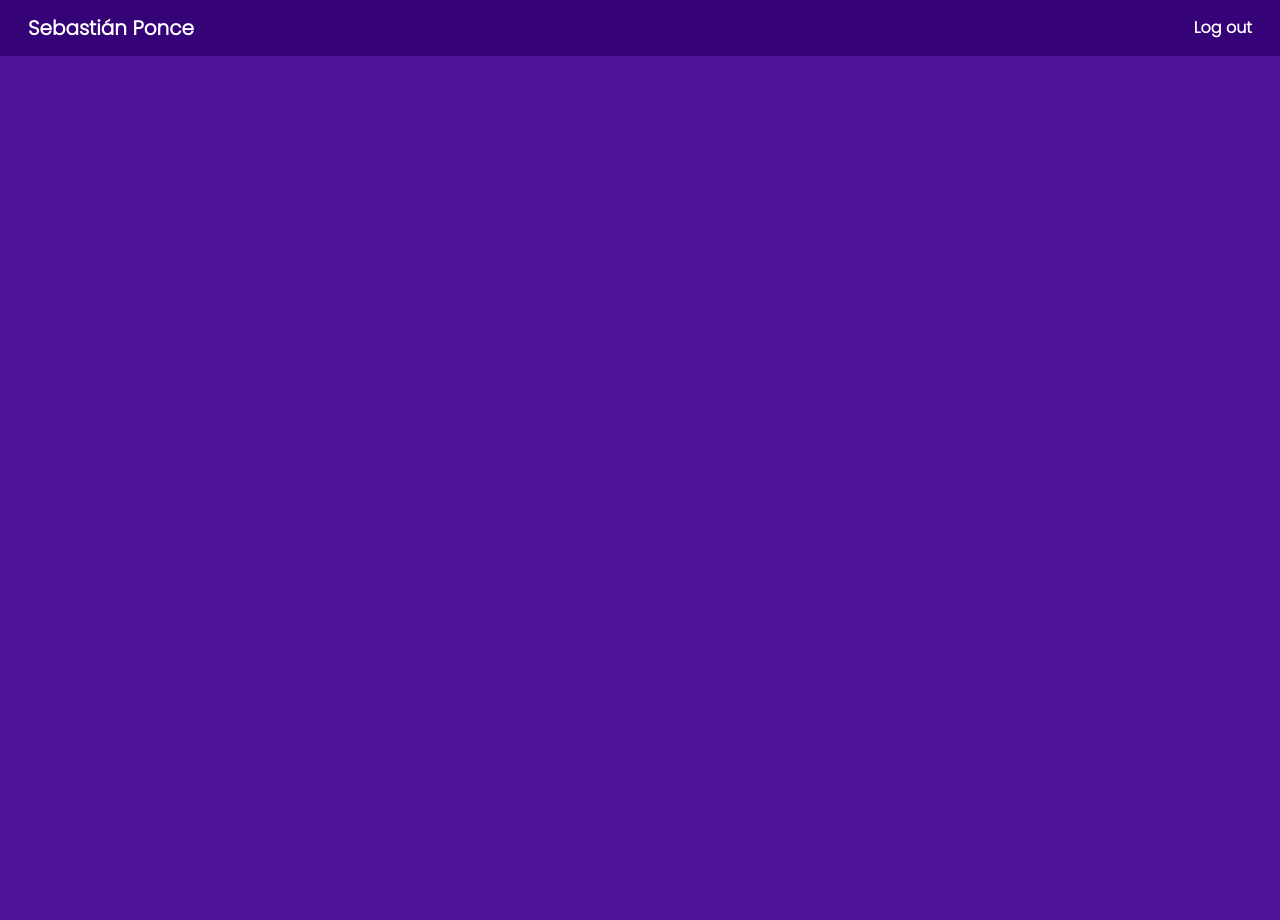
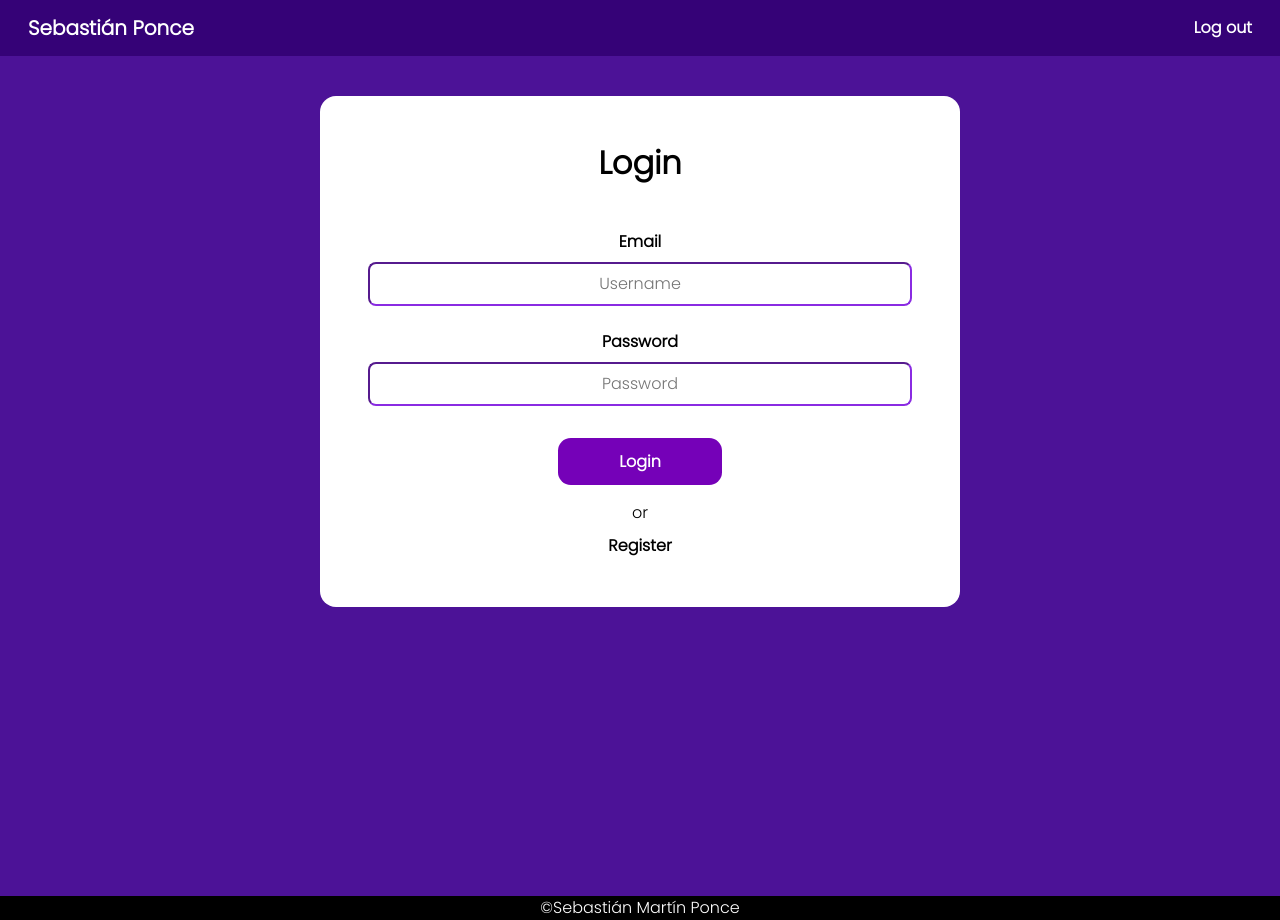
Before and after one commit to sebaponce2/challenge-alkemy-fullstack, a React (Create React App) app: page /login in a window 1280 px wide. Before the commit the page ends 800 px from the top, so only its background shows below. Built offline with nearby package versions, Linux system fonts and the light colour scheme.

Commit message:
add: Login component

```diff
--- a/src/components/Container.jsx
+++ b/src/components/Container.jsx
@@ -4,6 +4,7 @@ import Home from "./Home";
 import Navbar from "./Navbar";
 import Footer from "./Footer";
 import Operations from "./Operations";
+import Login from "./Login";
 
 // Css imports
 import "../css/Home.css";
@@ -27,6 +28,11 @@ const Container = () => {
                         <Operations/>
                     </section>
                 }/>
+                <Route path="/login" element= {
+                    <section className="container-page font-white pt-5">
+                        <Login />
+                    </section>
+                }/>
             </Routes>
             <footer style={{bottom: '0'}}>
                 <Footer/>
--- a/src/components/Login.jsx
+++ b/src/components/Login.jsx
@@ -1,8 +1,27 @@
+// Css imports
+import "../css/Login.css";
+
+
 const Login = () => {
     return (
         <>
-            <section>
-                <h1 className="text-center">Login</h1>
+            <section style={{height: '100vh'}}>
+                <div className="mt-10">
+                    <form action="" className="login-form my-auto p-5">
+                    <h2 className="fw-bold text-center font-poppins font-black pb-4">Login</h2>
+                        <label className="d-block fw-bold text-center font-poppins font-black mt-4 mb-2" htmlFor="mail">Email</label>
+                        <input className="d-block w-100 p-2 px-4 font-poppins my-auto text-center" type="email" name="mail" placeholder="Username"/>
+                        <label className="d-block fw-bold text-center font-poppins font-black mt-4 mb-2" htmlFor="password">Password</label>
+                        <input className="d-block w-100 p-2 px-4 font-poppins my-auto text-center" type="password" name="password" id="password" placeholder="Password"/>
+                        <div className="text-center">
+                            <button className="border-0 login-button fw-bold font-poppins" type="submit">Login</button>
+                        </div>
+                        <p className="font-black text-center font-poppins pt-3 pb-2 m-0 ">or</p>
+                        <div className="w-100 text-center">
+                            <button className="border-0 fw-bold font-poppins bg-white">Register</button>
+                        </div>
+                    </form>
+                </div>
             </section>
         </>
      );
--- a/src/components/Operations.jsx
+++ b/src/components/Operations.jsx
@@ -10,7 +10,7 @@ const Operations = () => {
     return (
         <>
             <div className="text-center">
-                <Link to="/"><button className="border-0 back-home mt-5 p-2 font-poppins fw-bold">Back home</button></Link>
+                <Link to="/"><button className="border-0 button-incomes mt-5 p-2 font-poppins fw-bold">Back home</button></Link>
             </div>
             <h1 className="py-5 text-center font-poppins">Create a new operation</h1>
             <section className="bg-white form-style mb-5 p-3 mx-sm-3a">
--- /dev/null
+++ b/src/css/Login.css
@@ -0,0 +1,35 @@
+.login-form{
+    margin: auto !important;
+    width: 90% !important;
+    max-width: 40rem !important;
+    background-color: white !important;
+    border-top-left-radius: 1rem !important;
+    border-bottom-left-radius: 1rem !important;
+    border-top-right-radius: 1rem !important;
+    border-bottom-right-radius: 1rem !important;
+}
+.mt-10 {
+    margin-top: 3rem !important;
+}
+
+@media screen and (min-width: 762px) {
+    .login-form {
+        width: 75% !important;
+    }
+}
+
+.login-button {
+    width: 30% !important;
+    color: white;
+    background-color: rgb(117, 1, 184) !important;
+    margin-top: 2rem !important;
+    padding: 0.7rem;
+    border-top-left-radius: 0.8rem !important;
+    border-bottom-left-radius: 0.8rem !important;
+    border-top-right-radius: 0.8rem !important;
+    border-bottom-right-radius: 0.8rem !important;
+}
+
+.login-button:hover {
+    background-color: rgb(67, 1, 105) !important;
+}
```
